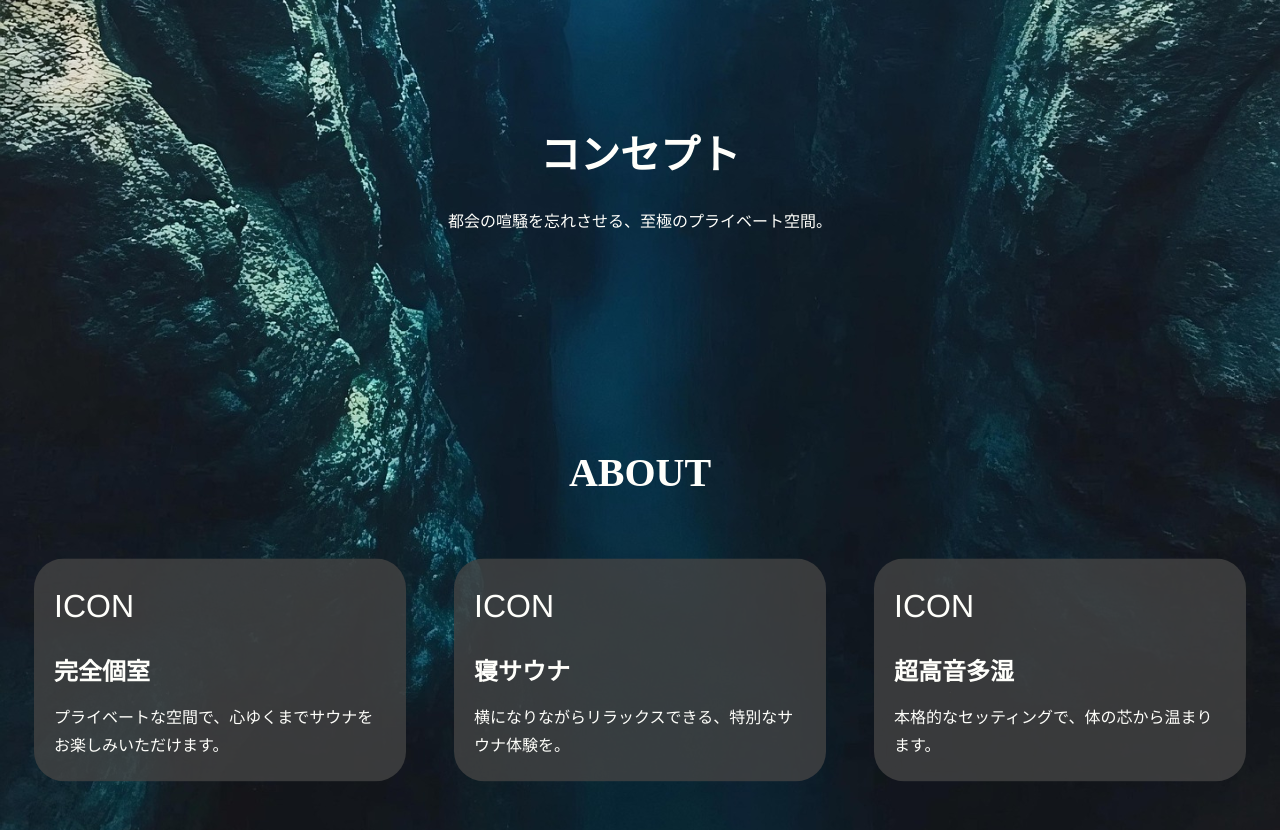
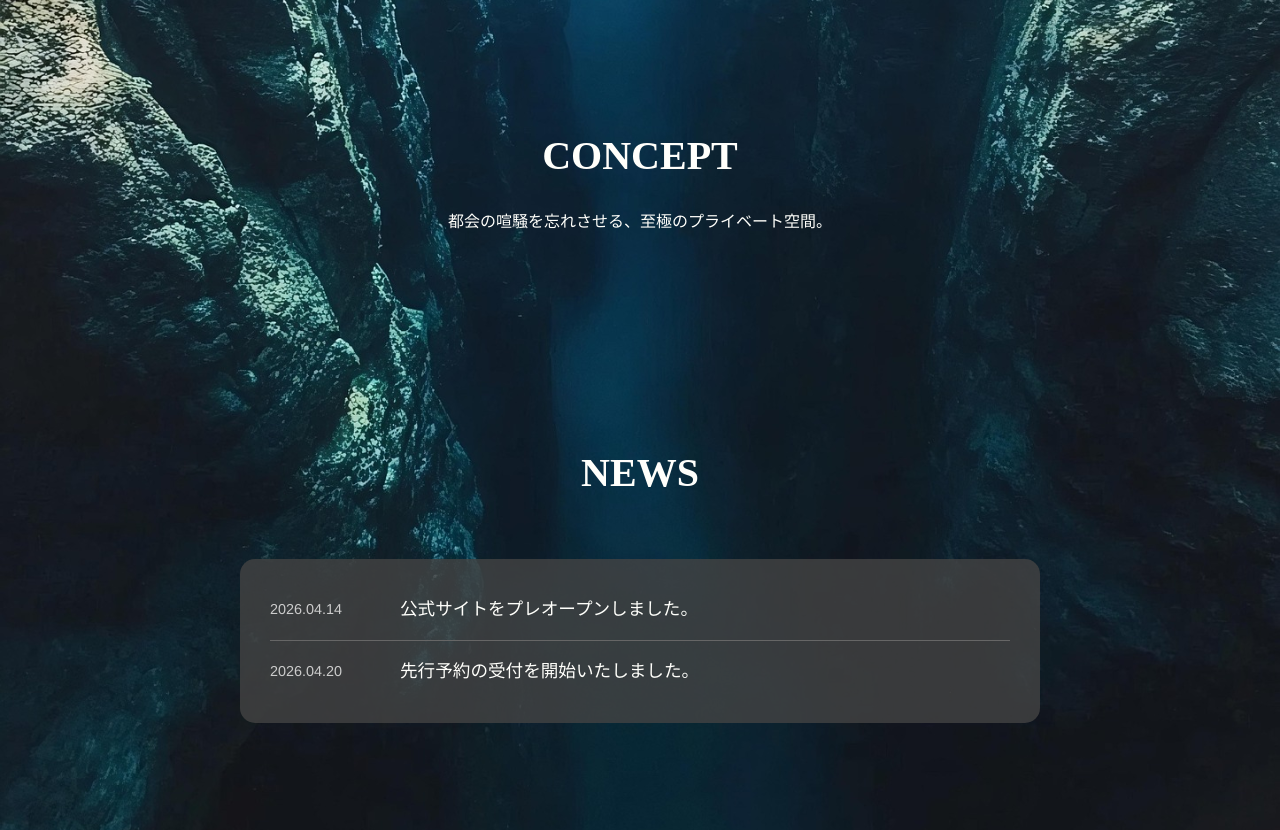
Before and after one commit to shingoabe182/sana-sauna, a plain HTML site: page index.html in a window 1280 px wide. Shown: the part 780-1610 px from the top of the page. Drawn offline with nearby package versions, Linux system fonts and the light colour scheme.

Commit message:
Update CONCEPT section and add NEWS section

```diff
--- a/index.html
+++ b/index.html
@@ -15,7 +15,8 @@
         <div class="header-container">
             <a href="#" class="logo"></a>
             <nav class="nav-menu">
-                <a href="#concept">コンセプト</a>
+                <a href="#concept">CONCEPT</a>
+                <a href="#news">NEWS</a>
                 <a href="#about">ABOUT</a>
                 <a href="#facility">施設紹介</a>
                 <a href="#usage">ご利用案内</a>
@@ -53,9 +54,24 @@
 
         <!-- コンセプト -->
         <section id="concept" data-aos="relax-animation" data-aos-duration="1000">
-            <h2>コンセプト</h2>
+            <h2>CONCEPT</h2>
             <p>都会の喧騒を忘れさせる、至極のプライベート空間。</p>
             <svg class="concept-wave-svg" xmlns="http://www.w3.org/2000/svg" viewBox="0 0 1440 100"><path fill="#1a1a1a" fill-opacity="1" d="M0,32L48,48C96,64,192,96,288,96C384,96,480,64,576,53.3C672,43,768,53,864,64C960,75,1056,85,1152,80C1248,75,1344,59,1392,50.7L1440,43L1440,100L1392,100C1344,100,1248,100,1152,100C1056,100,960,100,864,100C768,100,672,100,576,100C480,100,384,100,288,100C192,100,96,100,48,100L0,100Z"></path></svg>
+        </section>
+
+        <!-- NEWS -->
+        <section id="news">
+            <h2 data-aos="fade-up" data-aos-duration="1000">NEWS</h2>
+            <div class="news-list" data-aos="fade-up" data-aos-duration="1000">
+                <article class="news-item">
+                    <time datetime="2026-04-14" class="news-date">2026.04.14</time>
+                    <a href="#" class="news-title">公式サイトをプレオープンしました。</a>
+                </article>
+                <article class="news-item">
+                    <time datetime="2026-04-20" class="news-date">2026.04.20</time>
+                    <a href="#" class="news-title">先行予約の受付を開始いたしました。</a>
+                </article>
+            </div>
         </section>
 
         <!-- ABOUT -->
@@ -185,15 +201,15 @@
             <p>当サウナ施設は会員制になりますので、以下の手順でご利用ください。</p>
             <div class="flow-container">
                 <ol class="flow-list">
-                    <li class="animate-fuwafuwa">
+                    <li class="animate-fuwafuwa" data-aos="fade-up">
                         <h4>STEP 1</h4>
                         <p><strong>会員登録</strong><br>まずは会員登録ページから、必要情報をご入力ください。</p>
                     </li>
-                    <li class="animate-fuwafuwa">
+                    <li class="animate-fuwafuwa" data-aos="fade-up" data-aos-delay="200">
                         <h4>STEP 2</h4>
                         <p><strong>ご予約</strong><br>会員ページにログインし、ご希望の日時でご予約ください。</p>
                     </li>
-                    <li class="animate-fuwafuwa">
+                    <li class="animate-fuwafuwa" data-aos="fade-up" data-aos-delay="400">
                         <h4>STEP 3</h4>
                         <p><strong>ご来店</strong><br>予約時間にご来店ください。スタッフがご案内します。</p>
                     </li>
--- a/style.css
+++ b/style.css
@@ -69,6 +69,57 @@ section {
     padding: 100px 20px;
     text-align: center;
     border-bottom: none; /* セクション間の区切り線を非表示 */
+}
+
+/* NEWSセクション */
+#news .news-list {
+    max-width: 800px;
+    margin: 50px auto 0;
+    text-align: left;
+    background-color: rgba(68, 68, 68, 0.8);
+    border-radius: 15px;
+    padding: 20px 30px;
+}
+
+#news .news-item {
+    display: flex;
+    flex-direction: column;
+    padding: 15px 0;
+    border-bottom: 1px solid #666;
+}
+
+#news .news-item:last-child {
+    border-bottom: none;
+}
+
+#news .news-date {
+    font-size: 0.9rem;
+    color: #ccc;
+    margin-bottom: 5px;
+}
+
+#news .news-title {
+    color: #FFFFFB;
+    text-decoration: none;
+    font-size: 1.1rem;
+    transition: color 0.3s;
+}
+
+#news .news-title:hover {
+    color: #aaa;
+}
+
+@media (min-width: 768px) {
+    #news .news-item {
+        flex-direction: row;
+        align-items: center;
+    }
+
+    #news .news-date {
+        margin-bottom: 0;
+        margin-right: 30px;
+        min-width: 100px;
+    }
 }
 
 /* ABOUTセクション */
@@ -314,6 +365,7 @@ section {
 #hero h1 {
     position: relative;
     z-index: 1;
+    animation: fadeIn 1.5s ease-out forwards;
 }
 
 
@@ -725,3 +777,15 @@ main {
   animation-timing-function: ease-in-out;
   animation-iteration-count: infinite;
 }
+
+/* h1のフェードインアニメーション */
+@keyframes fadeIn {
+    from {
+        opacity: 0;
+        transform: translateY(20px);
+    }
+    to {
+        opacity: 1;
+        transform: translateY(0);
+    }
+}
```
Also changed, not shown: 2 other files.
